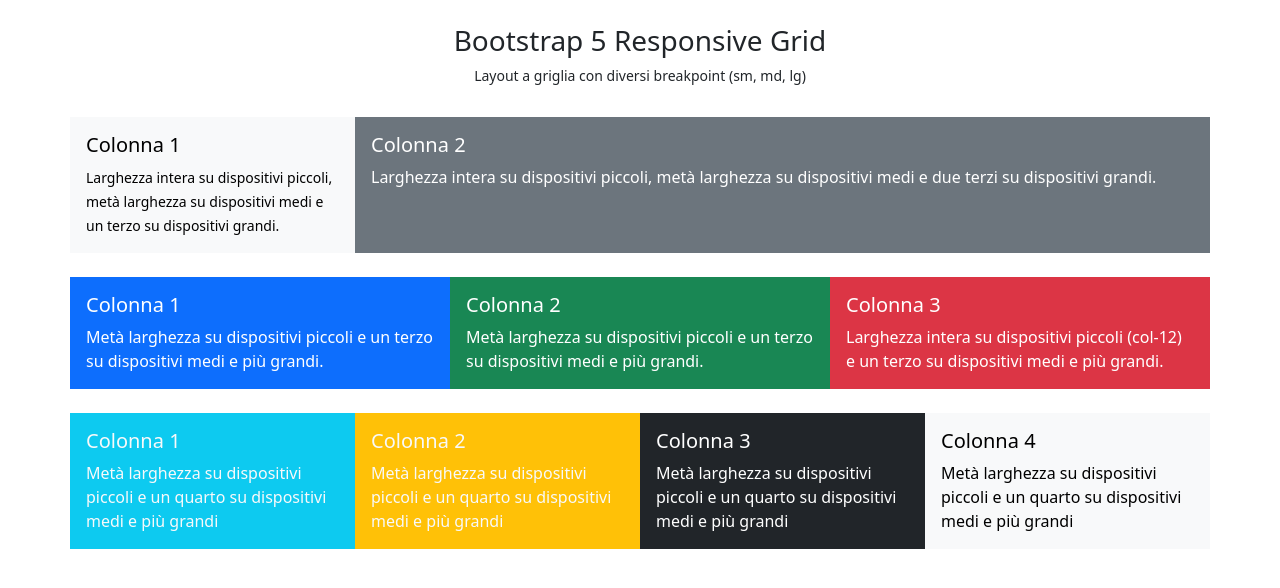
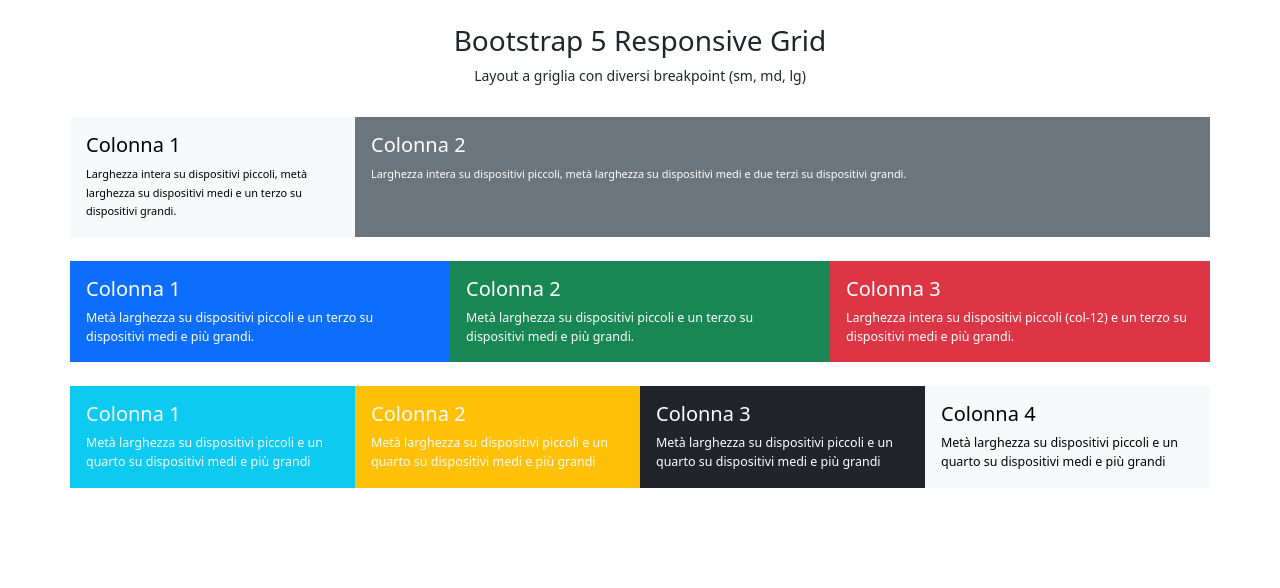
Before and after one commit to EmanueleIppolito/htmlcss-bootstrap-layout, a plain HTML site: page index.html in a window 1280 px wide. Drawn offline with nearby package versions, Linux system fonts and the light colour scheme.

Commit message:
finish layout
missing bonus

```diff
--- a/index.html
+++ b/index.html
@@ -7,6 +7,17 @@
     <title>Bootstrap Layout</title>
     <link href="https://cdn.jsdelivr.net/npm/bootstrap@5.3.7/dist/css/bootstrap.min.css" rel="stylesheet"
         integrity="sha384-LN+7fdVzj6u52u30Kp6M/trliBMCMKTyK833zpbD+pXdCLuTusPj697FH4R/5mcr" crossorigin="anonymous">
+    <style>
+        body {
+            font-size: 0.78rem;
+        }
+
+        [class^="row"] {}
+
+        [class^="col-"] {
+            ;
+        }
+    </style>
 </head>
 
 <body>
@@ -19,8 +30,9 @@
                     medi e un terzo su dispositivi grandi.</small>
             </div>
             <div class="col-sm-12 col-md-6 col-lg-9 text-bg-secondary p-3 text-start">
-                <h5>Colonna 2</h5>Larghezza intera su dispositivi piccoli, met&agrave; larghezza su dispositivi medi e
-                due terzi su dispositivi grandi.
+                <h5>Colonna 2</h5><small>Larghezza intera su dispositivi piccoli, met&agrave; larghezza su dispositivi
+                    medi e
+                    due terzi su dispositivi grandi.</small>
             </div>
         </div>
     </div>
```
